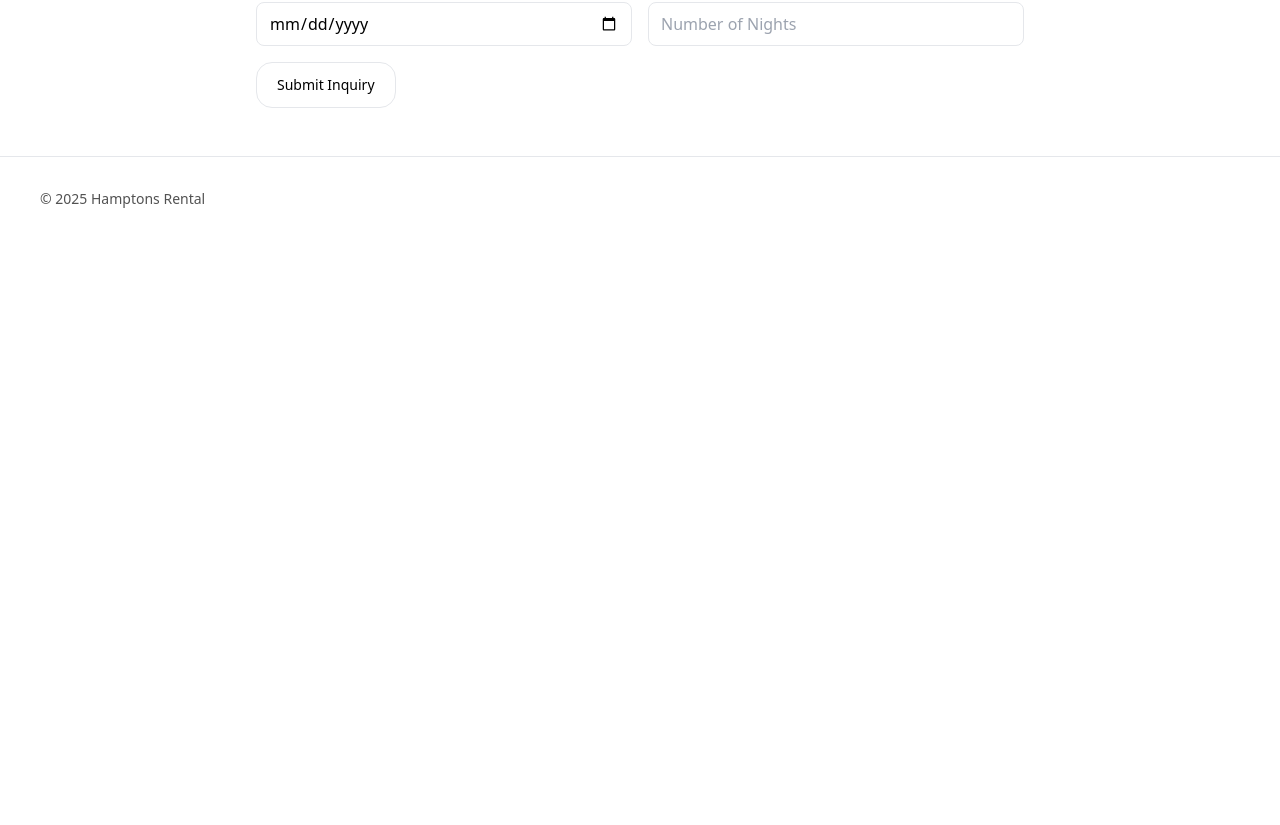
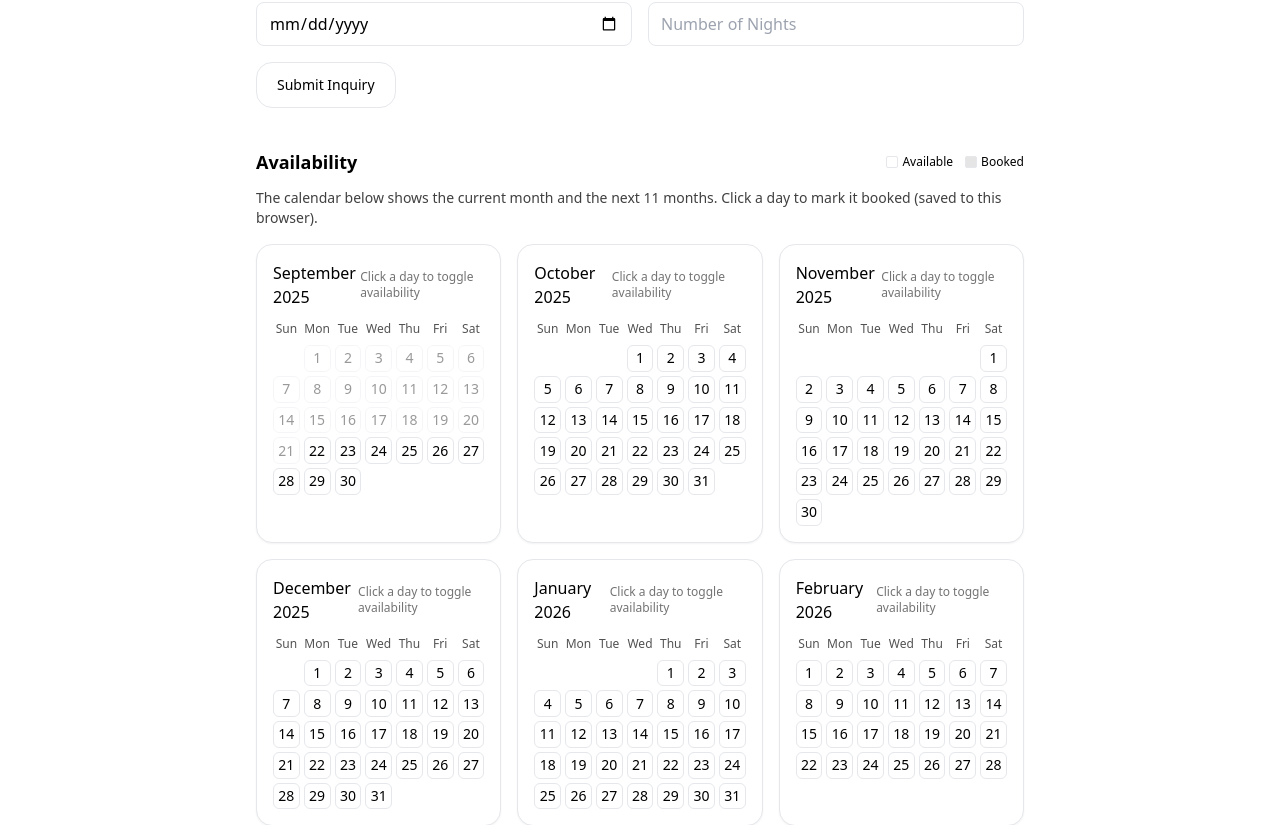
Before and after one commit to maxviens44/hampton-bays-rental, a React (Vite) app: page / in a window 1280 px wide. Shown: the part 5337-6162 px from the top of the page. Before the commit the page ends 5578 px from the top, so only its background shows below. Built offline with nearby package versions, Linux system fonts and the light colour scheme; the HTML template or start-up script is replaced by a standard one.

Commit message:
Update App.jsx

```diff
--- a/src/App.jsx
+++ b/src/App.jsx
@@ -53,6 +53,135 @@ function Header() {
         </nav>
       </div>
     </header>
+  )
+}
+
+/* ────────────────────────────────────────────────────────── *
+ * Availability Calendar (owner can click to cross-off dates)
+ * ────────────────────────────────────────────────────────── */
+function AvailabilityCalendar({ months = 12 }) {
+  // Persist booked dates as ISO strings: YYYY-MM-DD
+  const STORAGE_KEY = "hb_booked_dates_v1"
+  const [booked, setBooked] = useState(() => {
+    try {
+      const raw = localStorage.getItem(STORAGE_KEY)
+      return raw ? new Set(JSON.parse(raw)) : new Set()
+    } catch {
+      return new Set()
+    }
+  })
+
+  useEffect(() => {
+    try {
+      localStorage.setItem(STORAGE_KEY, JSON.stringify([...booked]))
+    } catch {}
+  }, [booked])
+
+  const today = new Date()
+  const startYear = today.getFullYear()
+  const startMonth = today.getMonth() // 0-11
+
+  const pad = (n) => (n < 10 ? `0${n}` : `${n}`)
+  const toISO = (y, m, d) => `${y}-${pad(m + 1)}-${pad(d)}`
+
+  const daysInMonth = (y, m) => new Date(y, m + 1, 0).getDate()
+  const startOfMonthWeekday = (y, m) => new Date(y, m, 1).getDay()
+
+  const isPast = (y, m, d) => {
+    const date = new Date(y, m, d, 23, 59, 59, 999)
+    return date < new Date(today.getFullYear(), today.getMonth(), today.getDate())
+  }
+
+  const toggleDate = (y, m, d) => {
+    const iso = toISO(y, m, d)
+    setBooked((prev) => {
+      const next = new Set(prev)
+      if (next.has(iso)) next.delete(iso)
+      else next.add(iso)
+      return next
+    })
+  }
+
+  const Month = ({ year, month }) => {
+    const name = new Date(year, month, 1).toLocaleString(undefined, { month: "long", year: "numeric" })
+    const firstDow = startOfMonthWeekday(year, month) // 0=Sun
+    const total = daysInMonth(year, month)
+
+    // Build leading blanks + days
+    const cells = []
+    for (let i = 0; i < firstDow; i++) cells.push(null)
+    for (let d = 1; d <= total; d++) cells.push(d)
+
+    return (
+      <div className="rounded-2xl border bg-white p-4 shadow-sm">
+        <div className="flex items-center justify-between mb-2">
+          <h4 className="font-medium">{name}</h4>
+          <div className="text-xs text-neutral-500">Click a day to toggle availability</div>
+        </div>
+        <div className="grid grid-cols-7 gap-1 text-center text-xs mb-1">
+          {["Sun","Mon","Tue","Wed","Thu","Fri","Sat"].map(d => (
+            <div key={d} className="py-1 text-neutral-600">{d}</div>
+          ))}
+        </div>
+        <div className="grid grid-cols-7 gap-1 text-sm">
+          {cells.map((d, idx) => {
+            if (d === null) return <div key={`b-${idx}`} />
+            const iso = toISO(year, month, d)
+            const bookedDay = booked.has(iso)
+            const past = isPast(year, month, d)
+            const base = "aspect-square flex items-center justify-center rounded-md border transition select-none"
+            const bookedCls = bookedDay ? "bg-neutral-200 line-through text-neutral-500" : "bg-white hover:bg-neutral-50"
+            const pastCls = past ? "opacity-40 cursor-not-allowed" : "cursor-pointer"
+            return (
+              <button
+                key={iso}
+                type="button"
+                disabled={past}
+                onClick={() => toggleDate(year, month, d)}
+                className={`${base} ${bookedCls} ${pastCls}`}
+                aria-pressed={bookedDay}
+                aria-label={`${name} ${d}${bookedDay ? " (booked)" : ""}`}
+                title={bookedDay ? "Booked" : "Available"}
+              >
+                {d}
+              </button>
+            )
+          })}
+        </div>
+      </div>
+    )
+  }
+
+  // Build the 12 months starting from *now*
+  const monthsList = Array.from({ length: months }, (_, i) => {
+    const m = startMonth + i
+    const y = startYear + Math.floor(m / 12)
+    const mm = m % 12
+    return { year: y, month: mm, key: `${y}-${mm}` }
+  })
+
+  return (
+    <section className="mt-10" aria-labelledby="availability-title">
+      <div className="flex items-center justify-between mb-3">
+        <h3 id="availability-title" className="text-lg font-semibold">Availability</h3>
+        <div className="flex items-center gap-3 text-xs">
+          <span className="inline-flex items-center gap-1">
+            <span className="inline-block w-3 h-3 rounded-sm border bg-white" /> Available
+          </span>
+          <span className="inline-flex items-center gap-1">
+            <span className="inline-block w-3 h-3 rounded-sm border bg-neutral-200" /> Booked
+          </span>
+        </div>
+      </div>
+      <p className="text-sm text-neutral-700 mb-4">
+        The calendar below shows the current month and the next 11 months. Click a day to mark it booked (saved to this browser).
+      </p>
+      <div className="grid grid-cols-1 md:grid-cols-2 xl:grid-cols-3 gap-4">
+        {monthsList.map(({ year, month, key }) => (
+          <Month key={key} year={year} month={month} />
+        ))}
+      </div>
+    </section>
   )
 }
 
@@ -145,7 +274,7 @@ function HomeSections() {
           <h3 className="text-lg md:text-xl font-semibold mb-4">Gallery</h3>
           <p className="text-sm text-neutral-600 mb-6">Click any photo to view it full screen</p>
 
-          {/* STRICT ROW ORDER */}
+          {/* strict row order */}
           <div className="grid grid-flow-row grid-cols-1 sm:grid-cols-2 lg:grid-cols-3 gap-4 md:gap-6">
             {images.map((img, idx) => (
               <button
@@ -169,7 +298,7 @@ function HomeSections() {
         </div>
       </section>
 
-      {/* Contact */}
+      {/* Contact + Calendar below the form */}
       <section id="contact" className="px-6 md:px-10 py-8 md:py-12 border-t">
         <div className="max-w-3xl mx-auto">
           <h3 className="text-lg md:text-xl font-semibold mb-4">Contact</h3>
@@ -208,6 +337,9 @@ function HomeSections() {
               Submit Inquiry
             </button>
           </form>
+
+          {/* Availability calendar lives right under the form */}
+          <AvailabilityCalendar months={12} />
         </div>
       </section>
 
@@ -297,142 +429,6 @@ function AccordionCard({ title, open, onClick, children }) {
   )
 }
 
-/* -------- Availability Calendar component -------- */
-function AvailabilityCalendar({ year = new Date().getFullYear() }) {
-  const [unavailable, setUnavailable] = React.useState(new Set());
-  const [loaded, setLoaded] = React.useState(false);
-
-  const isOwner = typeof window !== "undefined" &&
-    new URLSearchParams(window.location.search).get("owner") === "1";
-
-  React.useEffect(() => {
-    let ok = true;
-    fetch("/data/unavailable.json", { cache: "no-store" })
-      .then(r => (r.ok ? r.json() : []))
-      .then(arr => {
-        if (!ok) return;
-        const clean = Array.isArray(arr) ? arr.filter(Boolean) : [];
-        setUnavailable(new Set(clean));
-        setLoaded(true);
-      })
-      .catch(() => setLoaded(true));
-    return () => { ok = false; };
-  }, []);
-
-  const fmt = (d) => {
-    const y = d.getFullYear();
-    const m = String(d.getMonth() + 1).padStart(2, "0");
-    const day = String(d.getDate()).padStart(2, "0");
-    return `${y}-${m}-${day}`;
-  };
-
-  const toggle = (dateStr) => {
-    if (!isOwner) return;
-    setUnavailable(prev => {
-      const next = new Set(prev);
-      if (next.has(dateStr)) next.delete(dateStr);
-      else next.add(dateStr);
-      return next;
-    });
-  };
-
-  const daysInMonth = (y, m) => new Date(y, m + 1, 0).getDate();
-  const monthName = (m) => new Date(year, m, 1).toLocaleString("en-US", { month: "long" });
-
-  const downloadJSON = () => {
-    const arr = Array.from(unavailable).sort();
-    const blob = new Blob([JSON.stringify(arr, null, 2)], { type: "application/json" });
-    const url = URL.createObjectURL(blob);
-    const a = document.createElement("a");
-    a.href = url;
-    a.download = "unavailable.json";
-    a.click();
-    URL.revokeObjectURL(url);
-  };
-
-  return (
-    <section id="availability" className="scroll-mt-28">
-      <div className="flex items-center justify-between mb-3">
-        <h3 className="text-lg font-semibold">Availability {year}</h3>
-        <div className="text-xs text-neutral-600">
-          <span className="inline-block w-3 h-3 align-middle border border-red-500/50 bg-red-50 mr-1" /> Unavailable
-          <span className="mx-2">•</span>
-          <span className="inline-block w-3 h-3 align-middle border border-green-500/50 bg-green-50 mr-1" /> Available
-        </div>
-      </div>
-
-      {!loaded && <p className="text-sm text-neutral-600">Loading calendar…</p>}
-
-      <div className="grid grid-cols-1 md:grid-cols-2 xl:grid-cols-3 gap-6">
-        {Array.from({ length: 12 }, (_, month) => {
-          const firstDay = new Date(year, month, 1).getDay(); // 0=Sun..6=Sat
-          const total = daysInMonth(year, month);
-          const cells = [];
-          for (let i = 0; i < firstDay; i++) cells.push(null);
-          for (let d = 1; d <= total; d++) cells.push(new Date(year, month, d));
-
-          return (
-            <div key={month} className="rounded-2xl border bg-white p-4 shadow-sm">
-              <div className="flex items-center justify-between mb-2">
-                <p className="font-medium">{monthName(month)}</p>
-                <p className="text-xs text-neutral-500">{year}</p>
-              </div>
-
-              <div className="grid grid-cols-7 text-[11px] text-neutral-500 mb-1">
-                {["Sun","Mon","Tue","Wed","Thu","Fri","Sat"].map(d => (
-                  <div key={d} className="text-center py-1">{d}</div>
-                ))}
-              </div>
-
-              <div className="grid grid-cols-7 gap-1 text-sm">
-                {cells.map((dateObj, i) => {
-                  if (!dateObj) return <div key={i} className="h-9" />;
-                  const ds = fmt(dateObj);
-                  const isUnavailable = unavailable.has(ds);
-                  return (
-                    <button
-                      key={ds}
-                      type="button"
-                      onClick={() => toggle(ds)}
-                      className={`h-9 rounded-md border text-center leading-9 transition
-                        ${isUnavailable
-                          ? "line-through border-red-500/50 bg-red-50 text-red-700"
-                          : "border-green-500/50 bg-green-50 text-green-700"}
-                        ${isOwner ? "hover:brightness-95" : "cursor-default"}`}
-                      aria-pressed={isUnavailable}
-                      title={`${ds} • ${isUnavailable ? "Unavailable" : "Available"}${isOwner ? " (click to toggle)" : ""}`}
-                    >
-                      {dateObj.getDate()}
-                    </button>
-                  );
-                })}
-              </div>
-            </div>
-          );
-        })}
-      </div>
-
-      <div className="mt-4 flex items-center justify-between">
-        <p className="text-xs text-neutral-500">
-          {isOwner
-            ? "Owner mode is ON (toggled by ?owner=1). Click a day to mark unavailable, then download JSON and commit it to /public/data/unavailable.json."
-            : "Calendar is read-only. Availability is for reference and updated by the host."}
-        </p>
-
-        {isOwner && (
-          <button
-            onClick={downloadJSON}
-            className="text-sm rounded-full border px-4 py-2 hover:bg-black hover:text-white transition"
-          >
-            Download updated unavailable.json
-          </button>
-        )}
-      </div>
-    </section>
-  );
-}
-
-/* -------- Info Page -------- */
 function InfoPage() {
   const origin = encodeURIComponent("2 Hubbard Street, Hampton Bays, NY 11946")
 
@@ -539,7 +535,6 @@ function InfoPage() {
             <a href="#/info/house" className="px-3 py-1 rounded-full border hover:bg-black hover:text-white transition">House</a>
             <a href="#/info/beaches" className="px-3 py-1 rounded-full border hover:bg-black hover:text-white transition">Beaches</a>
             <a href="#/info/restaurants" className="px-3 py-1 rounded-full border hover:bg-black hover:text-white transition">Restaurants</a>
-            <a href="#/info/availability" className="px-3 py-1 rounded-full border hover:bg-black hover:text-white transition">Availability</a>
           </nav>
         </div>
       </div>
@@ -651,7 +646,7 @@ function InfoPage() {
               <div className="flex items-center gap-2 text-sm">
                 <span className="text-neutral-600">Filter</span>
                 <div className="flex flex-wrap gap-2">
-                  {towns.map(t => (
+                  {["All", "Hampton Bays", "Southampton", "Sag Harbor", "East Hampton"].map(t => (
                     <button
                       key={t}
                       onClick={() => setTownFilter(t)}
@@ -687,9 +682,6 @@ function InfoPage() {
               <p className="text-sm text-neutral-600">No restaurants for this filter</p>
             )}
           </section>
-
-          {/* Availability (owner can toggle with ?owner=1) */}
-          <AvailabilityCalendar year={new Date().getFullYear()} />
 
           {/* Back to top */}
           <div className="pt-4">
```
